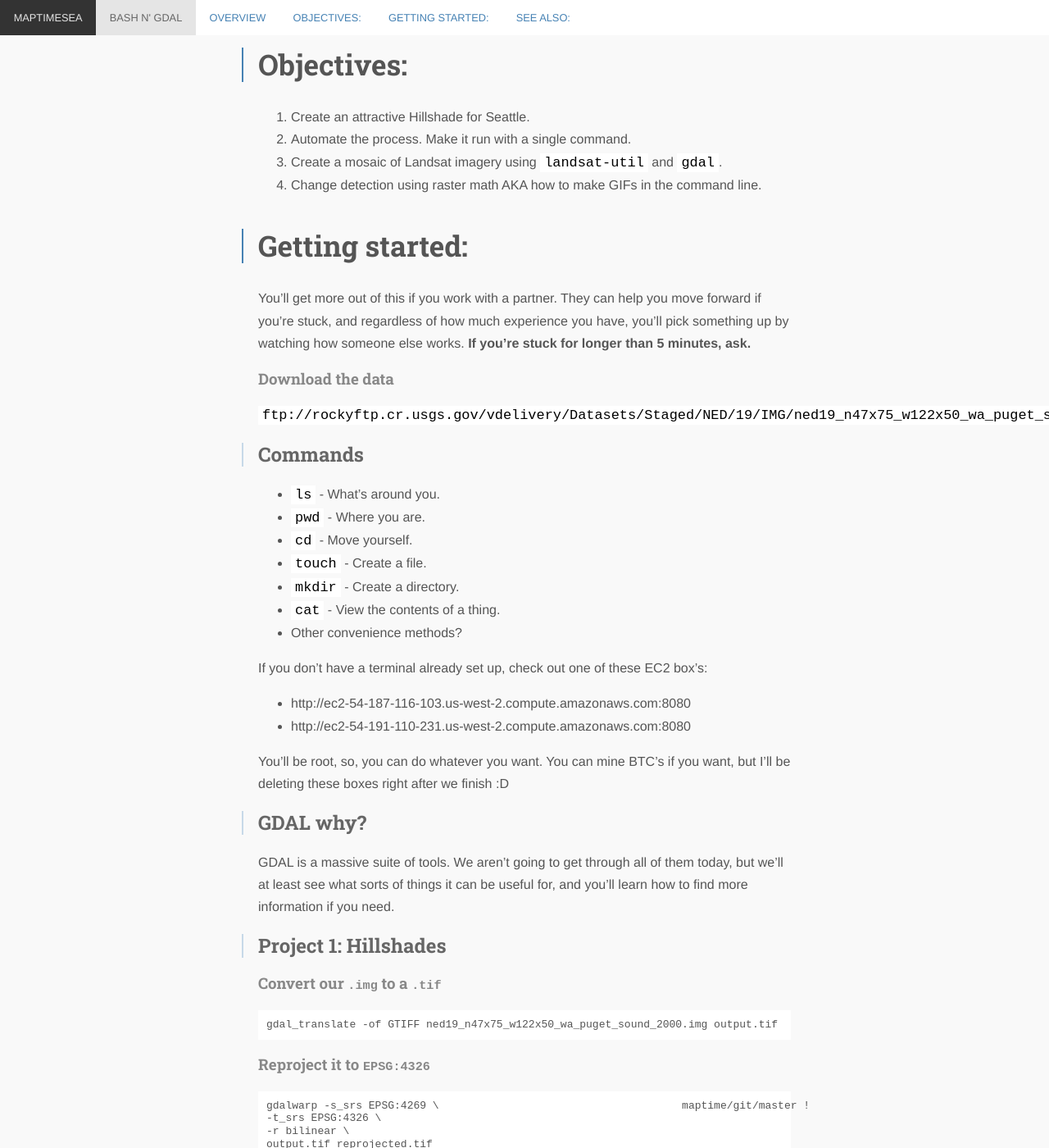
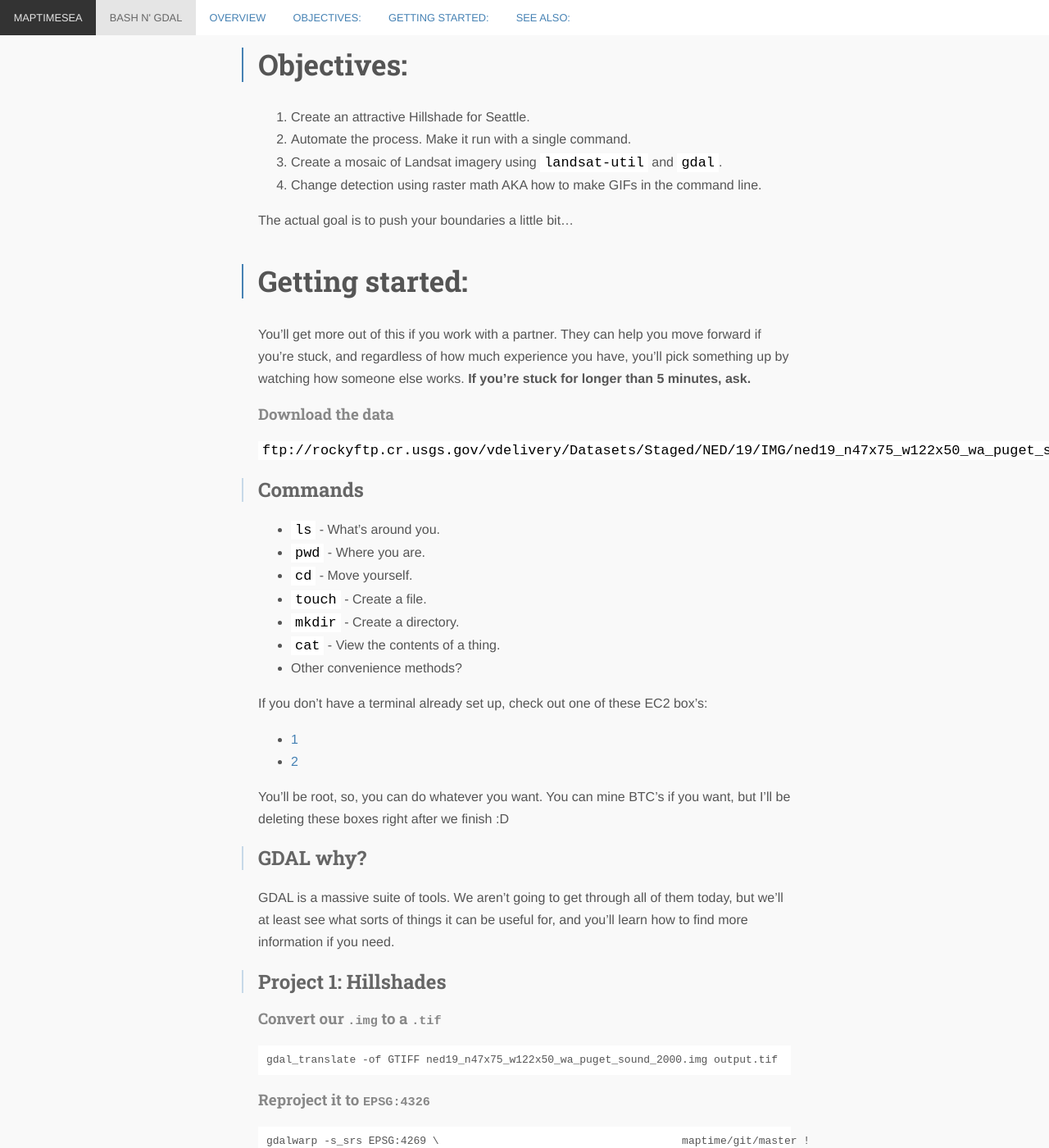
Before and after one commit to MaptimeSEA/maptimesea.github.io, a Jekyll site: the page built from _posts/2015-04-02-bash-n-gdal.markdown, in a window 1280 px wide and 1400 px high, scrolled down 2102 px. Shown: the whole window at 82% size. Built offline with Jekyll 4.4.1, drawn with Linux system fonts in a browser that asks for light colours; nearby versions of some CDN libraries; Markdown is read by kramdown in place of the engine named in the settings.

Commit message:
Update 2015-04-02-bash-n-gdal.markdown

```diff
--- a/_posts/2015-04-02-bash-n-gdal.markdown
+++ b/_posts/2015-04-02-bash-n-gdal.markdown
@@ -45,6 +45,7 @@
 3. Create a mosaic of Landsat imagery using `landsat-util` and `gdal`.
 4. Change detection using raster math AKA how to make GIFs in the command line.
 
+The actual goal is to push your boundaries a little bit...
 
 
 Getting started:
@@ -69,8 +70,9 @@
 - Other convenience methods?
 
 If you don't have a terminal already set up, check out one of these EC2 box's:
-- http://ec2-54-187-116-103.us-west-2.compute.amazonaws.com:8080
-- http://ec2-54-191-110-231.us-west-2.compute.amazonaws.com:8080
+
+- [1](http://ec2-54-187-116-103.us-west-2.compute.amazonaws.com:8080)
+- [2](http://ec2-54-191-110-231.us-west-2.compute.amazonaws.com:8080)
 
 
 You'll be root, so, you can do whatever you want. You can mine BTC's if you want, but I'll be deleting these boxes right after we finish :D
```
